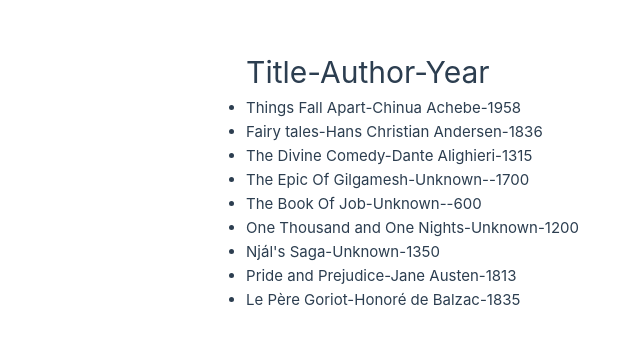
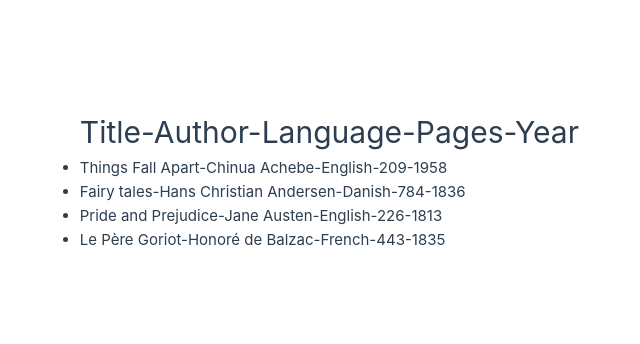
Before and after one commit to parc02-hello-vue/parc02-hello-vue.github.io, a Vue app: page / in a window 1280 px wide. Shown: the part 220-564 px from the top of the page, without its empty margins (61-701 px from the left). Built offline with nearby package versions, Linux system fonts and the light colour scheme.

Commit message:
1800 이상인것만 출력

```diff
--- a/src/App.vue
+++ b/src/App.vue
@@ -8,10 +8,12 @@ const books = ref(book);
 <template>
     <div>
 	<ul>
-	<h1>Title-Author-Year</h1>
-	    <li v-for="(book) in books">
-{{ book.title}}-{{ book.author }}-{{ book.year }}
-	    </li>
+	<h1>Title-Author-Language-Pages-Year</h1>
+	    <template v-for="(book) in books">
+	    <li v-if="book.year>1500">
+{{ book.title}}-{{ book.author }}-{{ book.language}}-{{book.pages}}-{{book.year}}
+</li>
+</template>
 	</ul>
     </div>
 </template>
```
